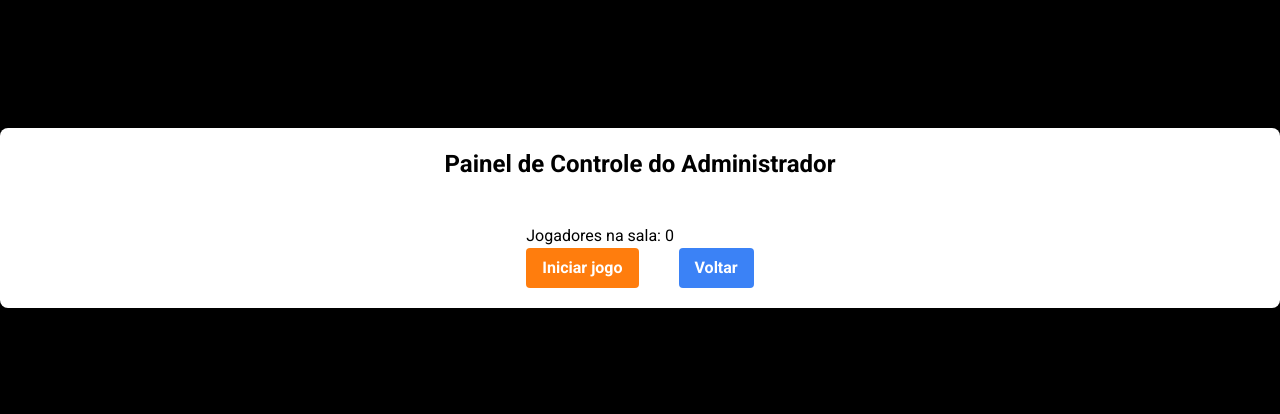
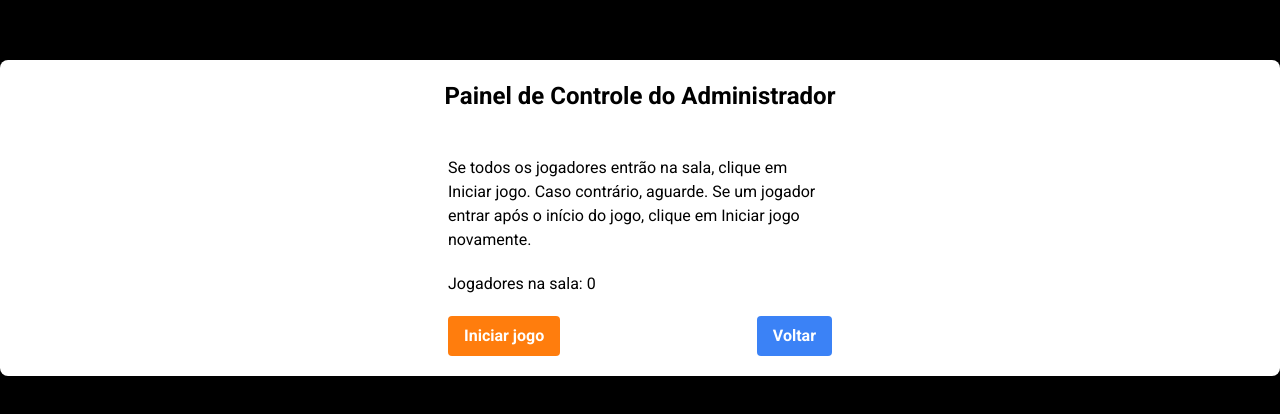
Before and after one commit to GHzOliveira/jogo-neurocooperacao, a React (Vite) app: page /admin/start-group/1 in a window 1280 px wide. Shown: the part 182-596 px from the top of the page. Built offline with nearby package versions, Linux system fonts and the light colour scheme; no server answers.

Commit message:
fix: colocando mais informação para admin

```diff
--- a/src/pages/Admin/painelGroup/StartGroup.tsx
+++ b/src/pages/Admin/painelGroup/StartGroup.tsx
@@ -110,7 +110,13 @@ export function StartGroup() {
             <PainelAdmin>
                 <div className="flex flex-col">
                     <div>
-                        <h1 className="bg-white">
+                        <h1 className="mb-5 bg-white">
+                            Se todos os jogadores entrão na sala, clique em
+                            Iniciar jogo. Caso contrário, aguarde. Se um jogador
+                            entrar após o início do jogo, clique em Iniciar jogo
+                            novamente.
+                        </h1>
+                        <h1 className="mb-5 bg-white">
                             Jogadores na sala: {totalUsuarios}
                         </h1>
                     </div>
--- a/src/pages/game/Rodadas/Aplicar.tsx
+++ b/src/pages/game/Rodadas/Aplicar.tsx
@@ -81,12 +81,13 @@ export function Aplicar() {
 
     const applyNEuro = async () => {
         try {
-            await axios.patch(
+            const response = await axios.patch(
                 `https://neurocoop-backend-2225c4ca4682.herokuapp.com/group/${groupId}/applyNEuro`,
                 {
                     nEuro: applyValue.toString(),
                 },
             );
+            console.log(`nEuro: ${response.data.nEuro}`);
             setErrorMessage('');
             setShowModal(true);
 
```
